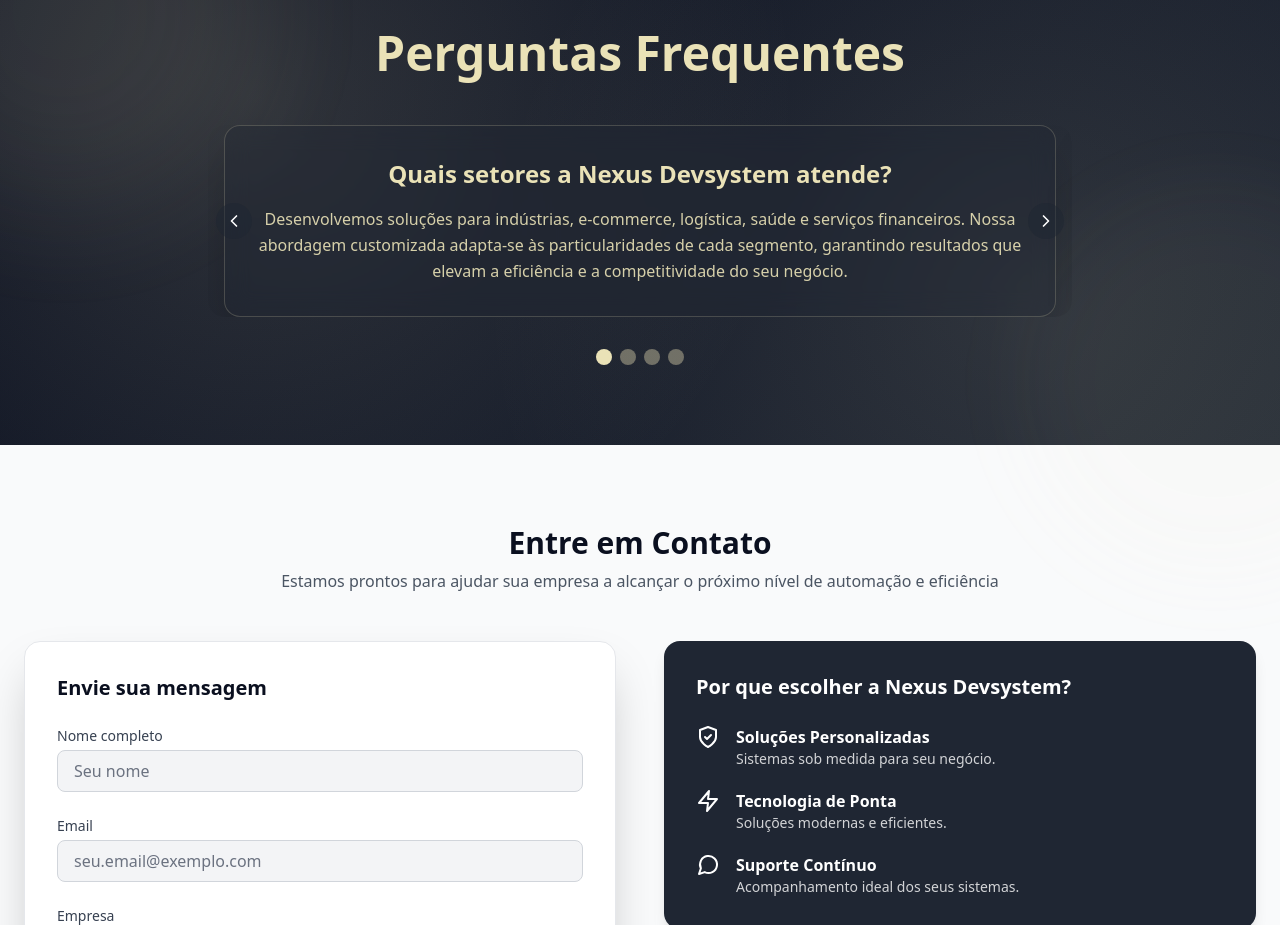
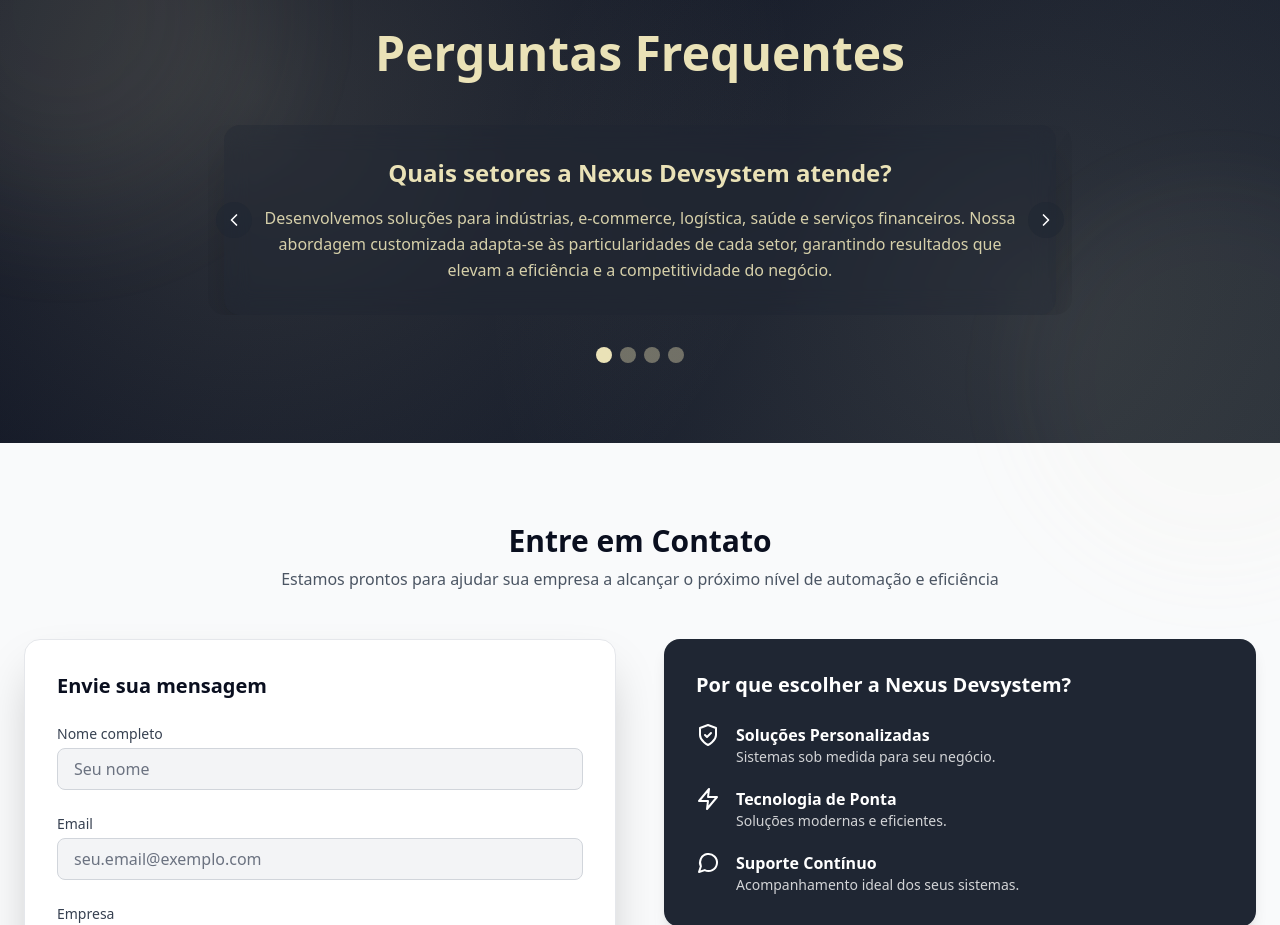
Before and after one commit to NexusDevsystem/nexusweb, a React (Vite) app: page / in a window 1280 px wide. Shown: the part 4080-5005 px from the top of the page. Built offline with nearby package versions, Linux system fonts and the light colour scheme.

Commit message:
atualização

```diff
--- a/src/components/FAQ.jsx
+++ b/src/components/FAQ.jsx
@@ -6,22 +6,22 @@
   {
     question: 'Quais setores a Nexus Devsystem atende?',
     answer:
-      'Desenvolvemos soluções para indústrias, e-commerce, logística, saúde e serviços financeiros. Nossa abordagem customizada adapta-se às particularidades de cada segmento, garantindo resultados que elevam a eficiência e a competitividade do seu negócio.'
+      'Desenvolvemos soluções para indústrias, e-commerce, logística, saúde e serviços financeiros. Nossa abordagem customizada adapta-se às particularidades de cada setor, garantindo resultados que elevam a eficiência e a competitividade do negócio.'
   },
   {
     question: 'Como a Nexus garante a segurança das soluções?',
     answer:
-      'Aplicamos criptografia ponta-a-ponta, testes contínuos de vulnerabilidade, controles de acesso granulares e auditorias regulares. Tudo em conformidade com ISO/IEC 27001 e LGPD, para você dormir tranquilo.'
+      'Aplicamos criptografia ponta-a-ponta, testes de vulnerabilidade contínuos, controles de acesso granulares e auditorias regulares, tudo em conformidade com ISO/IEC 27001 e LGPD.'
   },
   {
     question: 'Qual processo de desenvolvimento vocês seguem?',
     answer:
-      'Adotamos metodologias ágeis (Scrum/Kanban), com entregas incrementais, feedback constante e revisões em cada sprint. Isso nos dá agilidade para ajustar prioridades e acelerar seu time-to-market.'
+      'Usamos metodologias ágeis (Scrum/Kanban), com entregas incrementais e feedback constante para ajustar prioridades e acelerar o tempo de lançamento no mercado.'
   },
   {
     question: 'Como funciona o suporte pós-implementação?',
     answer:
-      'Oferecemos planos 24/7 com SLAs claros, monitoramento proativo e equipe dedicada. Garantimos correções, updates e evoluções contínuas para manter seu sistema sempre estável e seguro.'
+      'Oferecemos planos 24/7 com SLAs claros, monitoramento proativo e equipe dedicada para correções e evoluções contínuas do seu sistema.'
   }
 ]
 
@@ -47,19 +47,20 @@
           Perguntas Frequentes
         </h2>
 
-        {/* SLIDER WRAPPER: esconde tudo que passar das bordas */}
+        {/* Slider wrapper sem bordas */}
         <div className="relative overflow-hidden rounded-2xl">
           <div
             className="flex transition-transform duration-700 ease-in-out"
             style={{ transform: `translateX(-${current * 100}%)` }}
           >
             {faqs.map(({ question, answer }, idx) => (
-              <div key={idx} className="flex-shrink-0 w-full px-0 sm:px-4">
+              <div key={idx} className="flex-shrink-0 w-full px-4">
                 <div
                   className="
                     bg-secondary/30 backdrop-blur-md
-                    p-8 rounded-2xl shadow-2xl border border-accent/20
-                    transition-transform duration-300 ease-in-out hover:scale-105
+                    p-8 rounded-2xl shadow-2xl
+                    transform hover:scale-105
+                    transition duration-300
                   "
                 >
                   <h3 className="text-2xl font-semibold text-accent mb-4">
```
